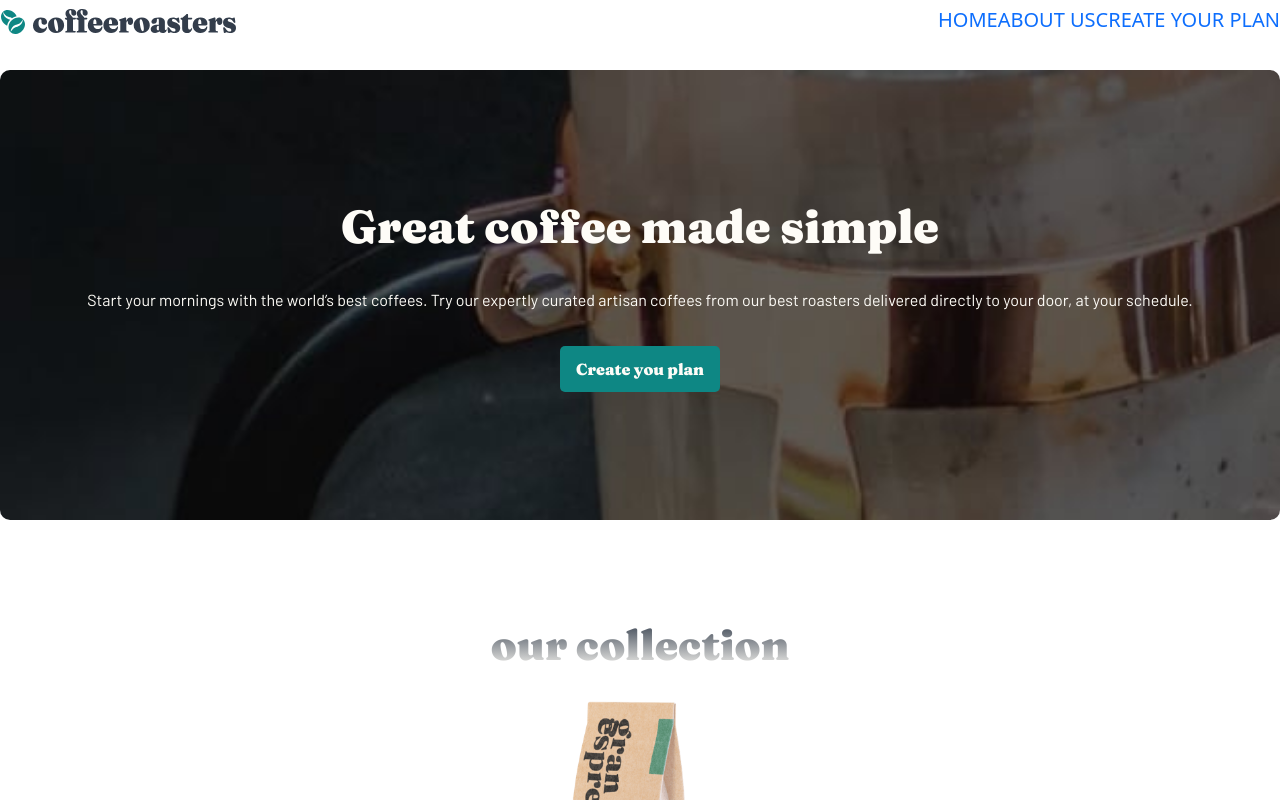
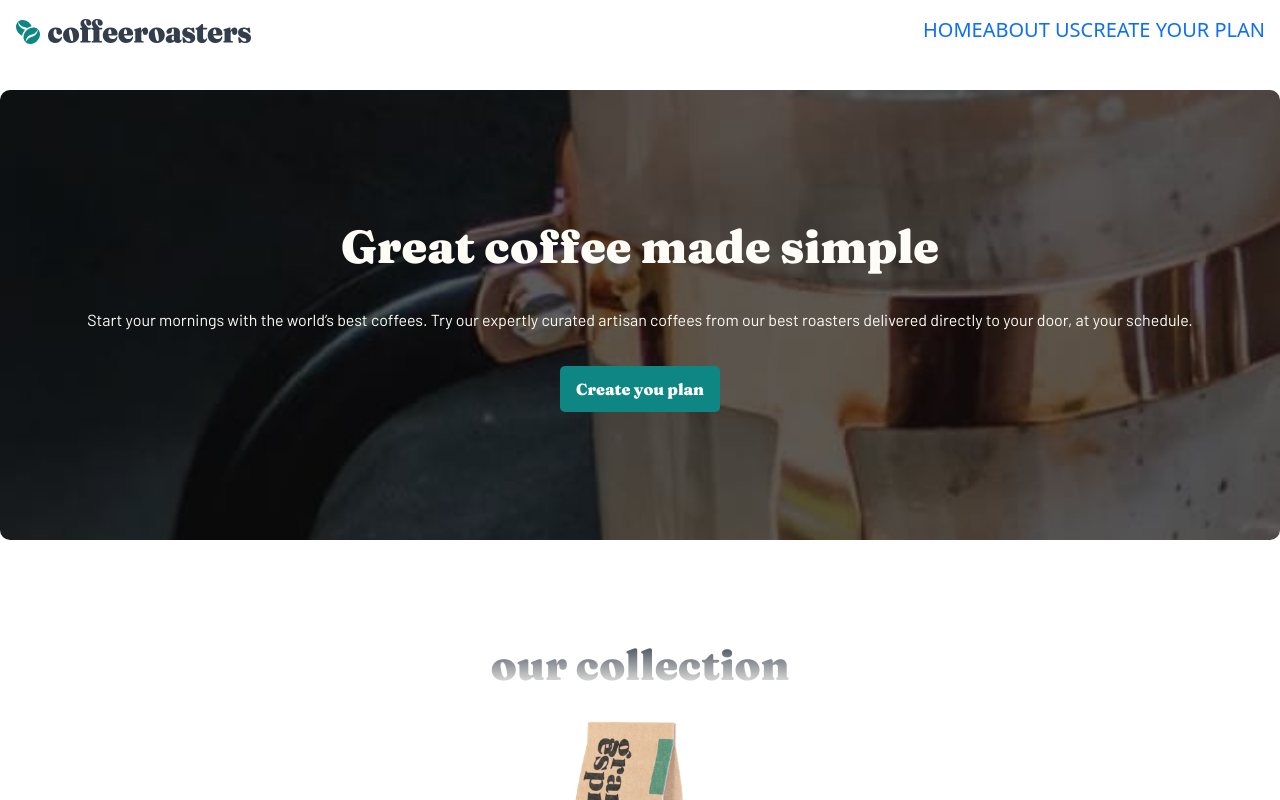
Before and after one commit to heiderick13/coffee-shop, a React (Vite) app: page / in a window 1280 px wide. Shown: the top 800 px of the page. Built offline with nearby package versions, Linux system fonts and the light colour scheme.

Commit message:
:lipstick: add padding

```diff
--- a/src/components/Navbar/Navbar.jsx
+++ b/src/components/Navbar/Navbar.jsx
@@ -17,7 +17,7 @@ function Navbar() {
   };
   return (
     <>
-      <nav className="navbar d-flex mb-5">
+      <nav className="navbar d-flex p-4 mb-5">
         <Link>
           <img src={logo} alt="Company Logo" />
         </Link>
```
